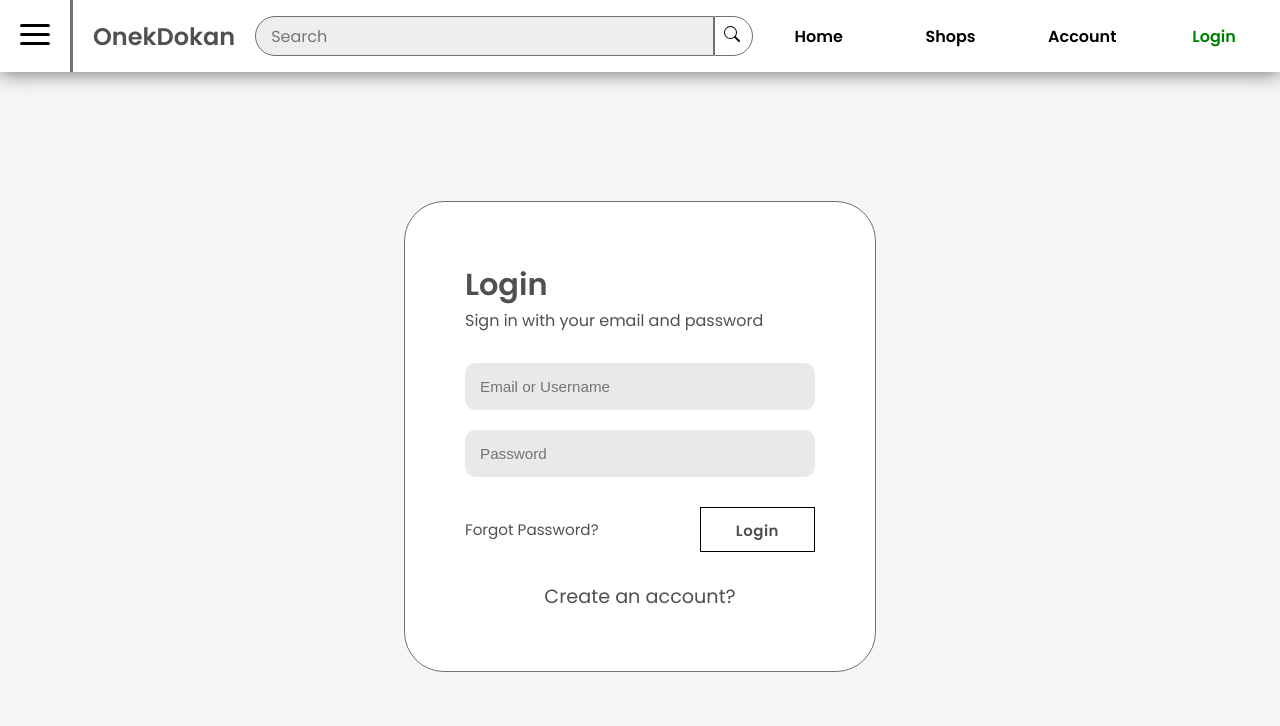
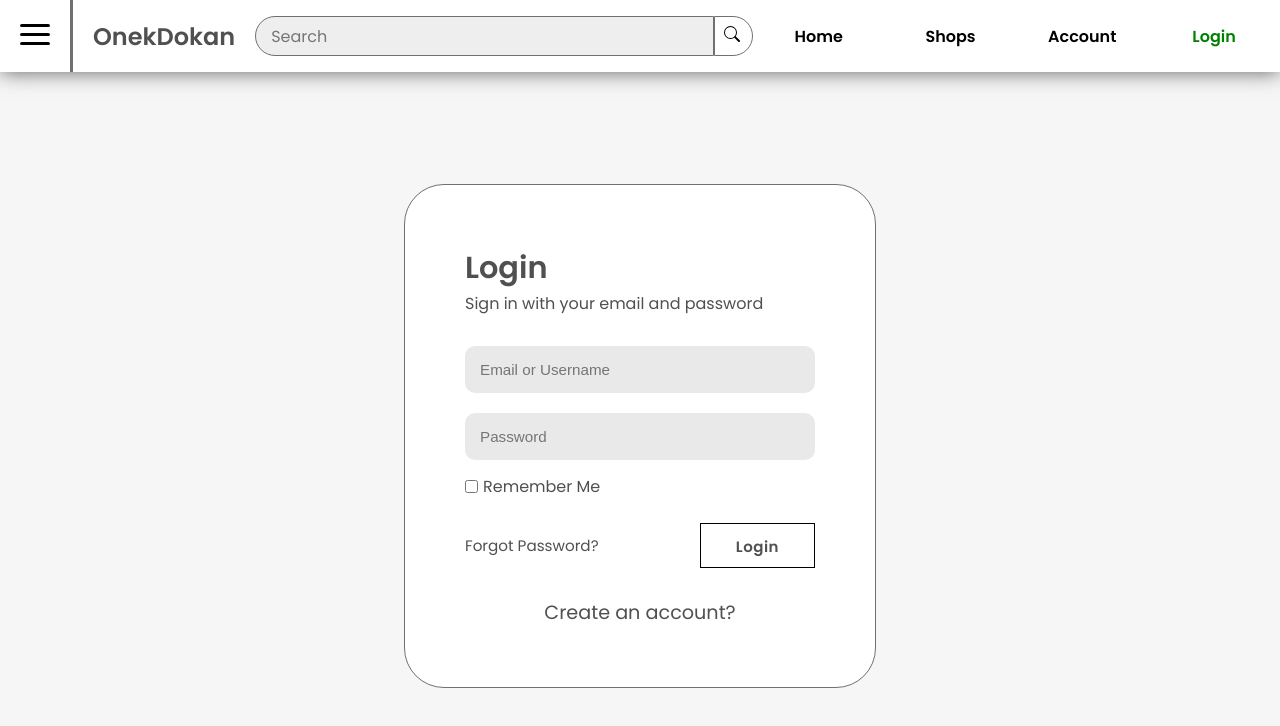
Before and after one commit to manchitro/OnekDokanDemo, a React (Create React App) app: page /login in a window 1280 px wide. Shown: the top 726 px of the page. Built offline with nearby package versions, Linux system fonts and the light colour scheme.

Commit message:
added remember me option in login

```diff
--- a/src/App.js
+++ b/src/App.js
@@ -5,9 +5,9 @@ import { Switch, Route, Redirect, BrowserRouter } from "react-router-dom";
 import HeaderContext from "./contexts/HeaderContext";
 import ProfileContext from "./contexts/ProfileContext";
 
-import HomePage from "./pages/homepage/homepage.component";
-import LoginPage from "./pages/loginpage/loginpage.component";
-import SignUpPage from "./pages/signuppage/signuppage.component";
+import HomePage from "./pages/homePage/homePage.component";
+import LoginPage from "./pages/loginPage/loginPage.component";
+import SignUpPage from "./pages/signupPage/signupPage.component";
 
 import { Navigation } from "./components/navigation/navigation.component";
 import { Sidebar } from "./components/sidebar/sidebar.component";
--- a/src/components/form-input/form-input.component.jsx
+++ b/src/components/form-input/form-input.component.jsx
@@ -2,9 +2,10 @@ import React from "react";
 
 import "./form-input.styles.scss";
 
-const FormInput = ({ handleChange, label, ...otherProps }) => (
-  <div className="group">
+const FormInput = ({ handleChange, label, children, ...otherProps }) => (
+  <div className={`group ${otherProps.type === "checkBox" ? "checkBox" : ""}`}>
     <input className="form-input" onChange={handleChange} {...otherProps} />
+    <span>{children}</span>
   </div>
 );
 
--- a/src/components/form-input/form-input.styles.scss
+++ b/src/components/form-input/form-input.styles.scss
@@ -18,3 +18,13 @@
     padding: 15px 15px;
   }
 }
+
+.checkBox{
+  justify-content: flex-start;
+  align-items: center;
+
+  input[type=checkbox]{
+    width: auto;
+    margin-right: 5px;
+  }
+}
--- a/src/pages/loginpage/loginpage.component.jsx
+++ b/src/pages/loginpage/loginpage.component.jsx
@@ -7,11 +7,12 @@ import CustomButton from "../../components/custom-button/custom-button.component
 
 // import { auth, signInWithGoogle } from "../../firebase/firebase.utils";
 
-import "./loginpage.styles.scss";
+import "./loginPage.styles.scss";
 
 const LoginPage = () => {
   const [uid, setUid] = useState("");
   const [password, setPassword] = useState("");
+  const [rememberMe, setRememberMe] = useState("");
 
   const handleSubmit = (event) => {
     event.preventDefault();
@@ -41,6 +42,15 @@ const LoginPage = () => {
           required
         />
 
+        <FormInput
+          type="checkBox"
+          name="rememberMe"
+          handleChange={(e) => setRememberMe(e.target.value)}
+          value={rememberMe}
+        >
+          Remember Me
+        </FormInput>
+
         <div className="buttons">
           <Link className="forgot-password">Forgot Password?</Link>
           <CustomButton type="submit" value="Submit Form">
@@ -49,7 +59,9 @@ const LoginPage = () => {
           {/* <CustomButton onClick={signInWithGoogle} isGoogleSignIn>
             Sign In With Google
           </CustomButton> */}
-          <Link className="create-account" to="/signup">Create an account?</Link>
+          <Link className="create-account" to="/signup">
+            Create an account?
+          </Link>
         </div>
       </form>
     </div>
--- a/src/pages/signuppage/signuppage.component.jsx
+++ b/src/pages/signuppage/signuppage.component.jsx
@@ -6,7 +6,7 @@ import FormInput from "../../components/form-input/form-input.component";
 import CustomButton from "../../components/custom-button/custom-button.component";
 // import { auth, createUserProfileDocument } from "../../firebase/firebase.utils";
 
-import "./signuppage.styles.scss";
+import "./signupPage.styles.scss";
 
 const SignUpPage = () => {
   const [username, setUsername] = useState("");
--- a/src/pages/signuppage/signuppage.styles.scss
+++ b/src/pages/signuppage/signuppage.styles.scss
@@ -9,7 +9,7 @@
   border-radius: 40px;
   max-height: 500px;
   overflow: scroll;
-  -ms-overflow-style: none;  /* IE and Edge */
+  -ms-overflow-style: none; /* IE and Edge */
   scrollbar-width: none;
 
   .title {
```
